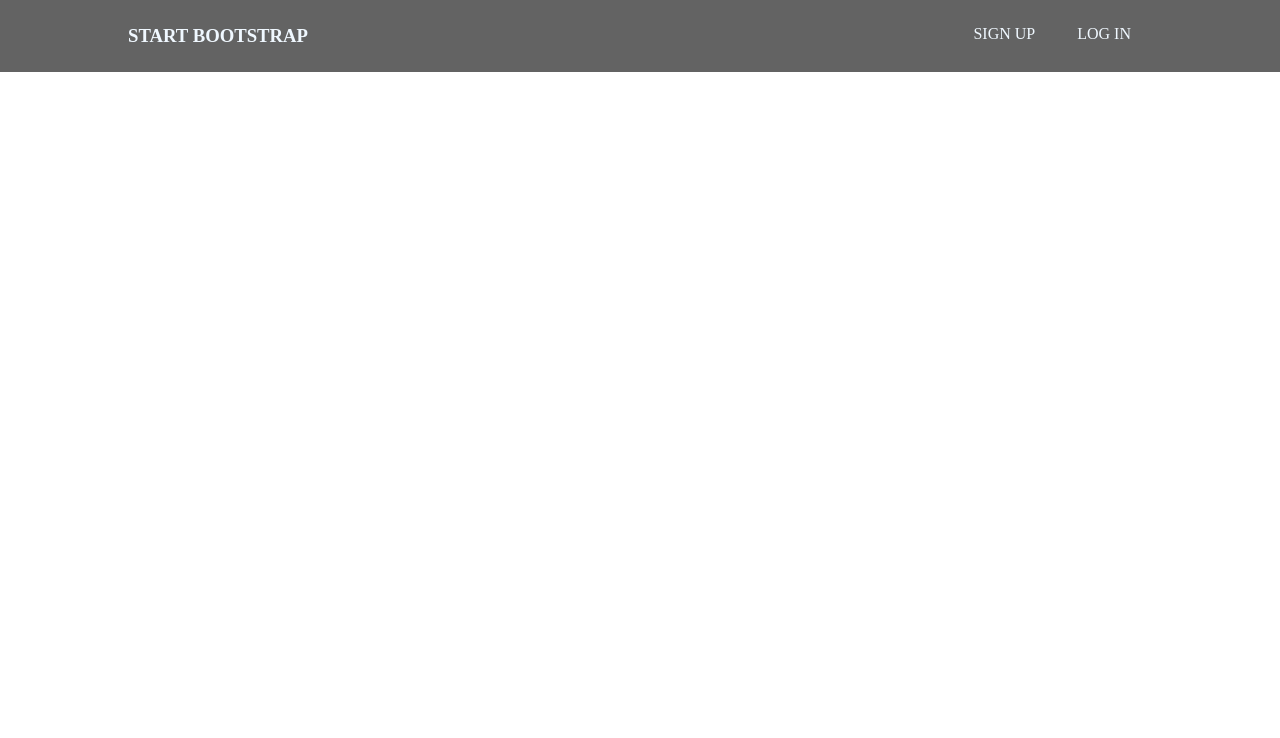
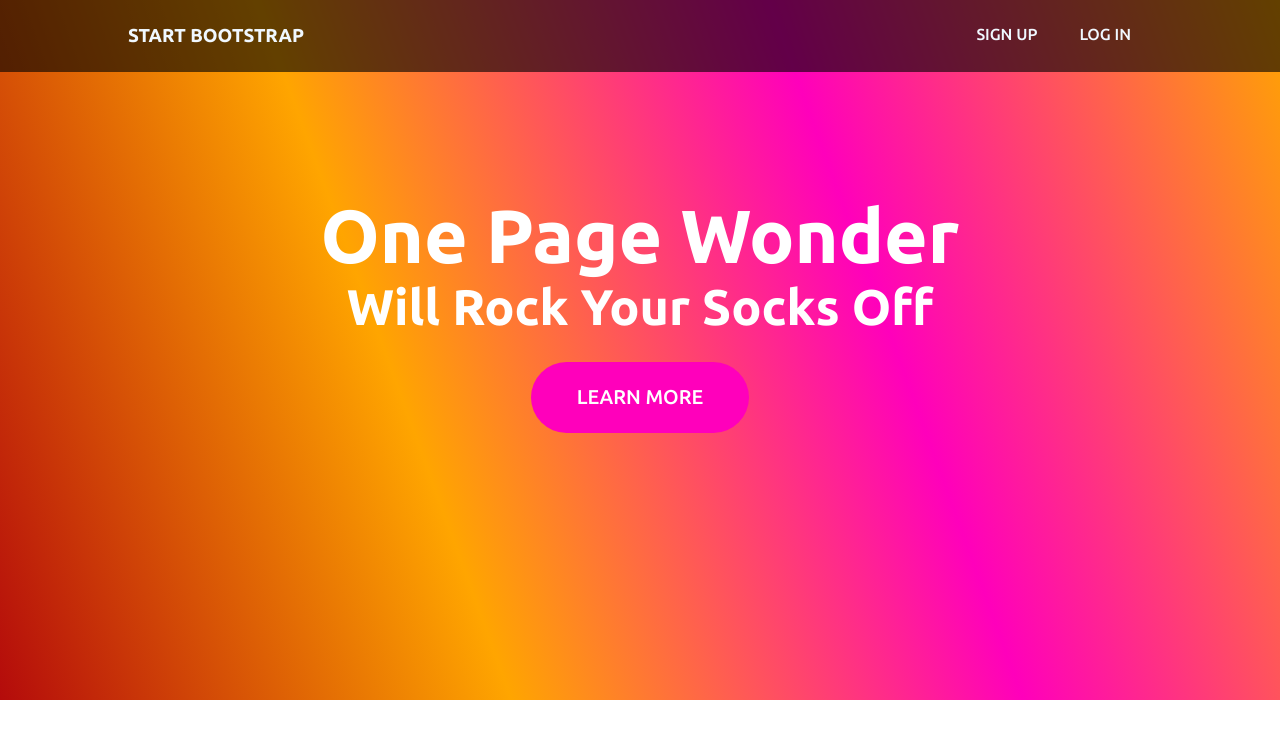
Before and after one commit to mhhrmva2002/cssders6, a plain HTML site: page index.html in a window 1280 px wide. Drawn offline with Linux system fonts and the light colour scheme.

Commit message:
birinci section

```diff
--- a/index.html
+++ b/index.html
@@ -1,15 +1,20 @@
 <!DOCTYPE html>
 <html lang="en">
+
 <head>
     <meta charset="UTF-8">
     <meta http-equiv="X-UA-Compatible" content="IE=edge">
     <meta name="viewport" content="width=device-width, initial-scale=1.0">
     <title>Document</title>
     <link rel="stylesheet" href="main.css">
-    <link rel="stylesheet" href="https://cdnjs.cloudflare.com/ajax/libs/font-awesome/6.4.0/css/all.min.css" integrity="sha512-iecdLmaskl7CVkqkXNQ/ZH/XLlvWZOJyj7Yy7tcenmpD1ypASozpmT/E0iPtmFIB46ZmdtAc9eNBvH0H/ZpiBw==" crossorigin="anonymous" referrerpolicy="no-referrer" />
+    <link rel="stylesheet" href="https://cdnjs.cloudflare.com/ajax/libs/font-awesome/6.4.0/css/all.min.css"
+        integrity="sha512-iecdLmaskl7CVkqkXNQ/ZH/XLlvWZOJyj7Yy7tcenmpD1ypASozpmT/E0iPtmFIB46ZmdtAc9eNBvH0H/ZpiBw=="
+        crossorigin="anonymous" referrerpolicy="no-referrer" />
+        <link rel="preconnect" href="https://fonts.googleapis.com">
+<link rel="preconnect" href="https://fonts.gstatic.com" crossorigin>
+<link href="https://fonts.googleapis.com/css2?family=Catamaran:wght@600&family=Kanit:wght@400;500&family=Poppins:wght@300&family=Ubuntu:wght@500;700&display=swap" rel="stylesheet">
 </head>
 <body>
-
     <header>
         <nav class="padding">
             <h3><a class="nav__a" href="#">START BOOTSTRAP</a></h3>
@@ -19,5 +24,17 @@
             </ul>
         </nav>
     </header>
+    <main>
+        <section>
+            <div class="One-Page-Wonder">
+                <div>
+                    <h1>One Page Wonder</h1>
+                    <h4>Will Rock Your Socks Off</h4>
+                    <button>LEARN MORE</button>
+                </div>
+            </div>
+        </section>
+    </main>
 </body>
+
 </html>
--- a/main.css
+++ b/main.css
@@ -2,6 +2,10 @@
     margin: 0;
     padding: 0;
     box-sizing: border-box;
+    font-family: 'Catamaran', sans-serif;
+font-family: 'Kanit', sans-serif;
+font-family: 'Poppins', sans-serif;
+font-family: 'Ubuntu', sans-serif;
 }
 .padding{
     padding: 0 10%;
@@ -27,3 +31,22 @@ nav> h3 ,ul{
     color: aliceblue;
     text-decoration: none;
 }
+.One-Page-Wonder{
+    height: 700px;
+    background-image: linear-gradient(70deg ,rgb(180, 11, 11),orange,rgb(255, 0, 187),orange);
+}
+.One-Page-Wonder>div{
+    padding: 15%;
+    font-size: 50px;
+    text-align: center;
+    color: white;
+}
+.One-Page-Wonder>div>button{
+    padding: 2.5% 5%;
+    margin-top: 3%;
+    font-size: 20px;
+    border: 1px solid rgba(255, 0, 0, 0.004);
+    border-radius: 40px;
+    background-color:rgb(255, 0, 187);
+    color: white;
+}
```
